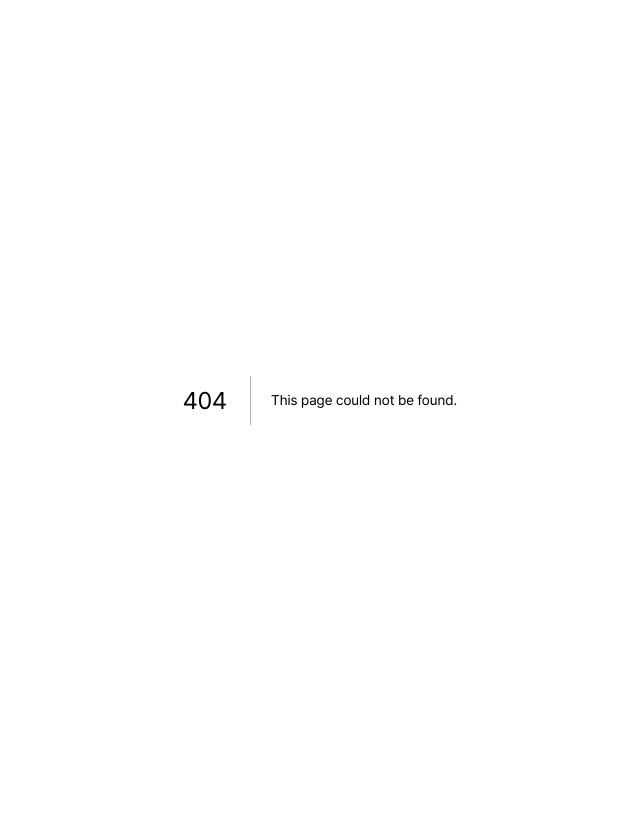
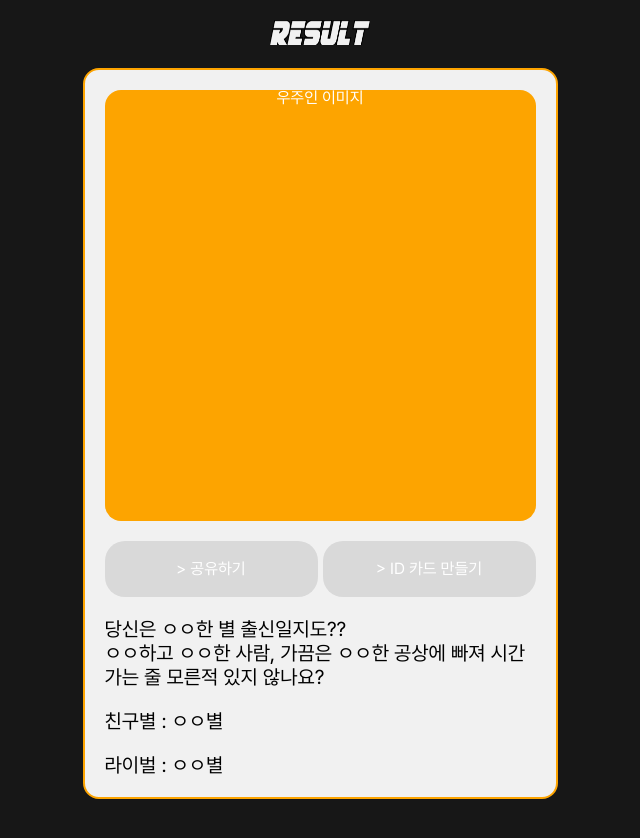
Before and after one commit to TEAM-WooKa/ASTRONAUT, a Next.js app: page /result/1 in a window 1280 px wide. Before the commit this address had no page. Shown: the whole page, without its empty margins (320-960 px from the left). Before the commit the page ends 800 px from the top, so only its background shows below. Built offline with nearby package versions, Linux system fonts and the light colour scheme.

Commit message:
feat: result page add

```diff
--- a/src/component/hoc/withLayout.tsx
+++ b/src/component/hoc/withLayout.tsx
@@ -29,7 +29,9 @@ const Container = styled.div`
 `;
 
 const Main = styled.div`
+  max-width: 475px;
   text-align: center;
-  padding: 10px;
+  margin: 20px;
+  width: 100%;
 `;
 export default withLayout;
--- /dev/null
+++ b/src/pages/result/[type].tsx
@@ -0,0 +1,90 @@
+import AButton from '@/component/common/AButton';
+import AText from '@/component/common/AText';
+import withLayout from '@/component/hoc/withLayout';
+import Image from 'next/image';
+import styled from 'styled-components';
+
+const DUMMY = [
+  ' 당신은 ㅇㅇ한 별 출신일지도??',
+  'ㅇㅇ하고 ㅇㅇ한 사람, 가끔은 ㅇㅇ한  공상에 빠져 시간 가는 줄 모른적 있지  않나요? ',
+];
+function Result() {
+  return (
+    <>
+      <h1>
+        <Image src={'/result.png'} width={100} height={25} alt="result" />
+      </h1>
+      <Wrapper>
+        <AstronautImage>
+          <div>우주인 이미지</div>
+        </AstronautImage>
+
+        <ButtonWrapper>
+          <Button>&gt; 공유하기</Button>
+          <Button>&gt; ID 카드 만들기</Button>
+        </ButtonWrapper>
+
+        <TextWrapper>
+          {DUMMY.map((text) => (
+            <div>{text}</div>
+          ))}
+        </TextWrapper>
+        <TextWrapper>친구별 : ㅇㅇ별 </TextWrapper>
+        <TextWrapper>라이벌 : ㅇㅇ별 </TextWrapper>
+      </Wrapper>
+    </>
+  );
+}
+
+const Wrapper = styled.div`
+  background-color: ${(props) => props.theme.colors.sub2};
+  border: 2px solid ${(props) => props.theme.colors.sub3};
+  border-radius: 16px;
+  width: 100%;
+  padding: 20px;
+  gap: 20px;
+  display: flex;
+  flex-direction: column;
+  margin: 20px 0;
+`;
+
+const TextWrapper = styled(AText)`
+  color: #000;
+  text-align: left;
+`;
+
+const AstronautImage = styled.div`
+  background-color: ${(props) => props.theme.colors.sub3};
+  position: relative;
+  width: 100%;
+  border-radius: 16px;
+
+  &::after {
+    display: block;
+    content: '';
+    padding-bottom: 100%;
+  }
+
+  * {
+    position: absolute;
+    top: 0;
+    left: 0;
+    width: 100%;
+    height: 100%;
+    object-fit: cover;
+    border-radius: 50%;
+  }
+`;
+
+const ButtonWrapper = styled.div`
+  display: flex;
+  gap: 5px;
+`;
+
+const Button = styled.div`
+  background-color: ${(props) => props.theme.colors.lightGrey};
+  padding: 20px;
+  border-radius: 20px;
+  flex: 1;
+`;
+export default withLayout(Result, '우주인 결과', '우주인 테스트 결과 페이지');
```
Also changed, not shown: src/pages/question.tsx (+6 -4 lines), public/result.png (added).
